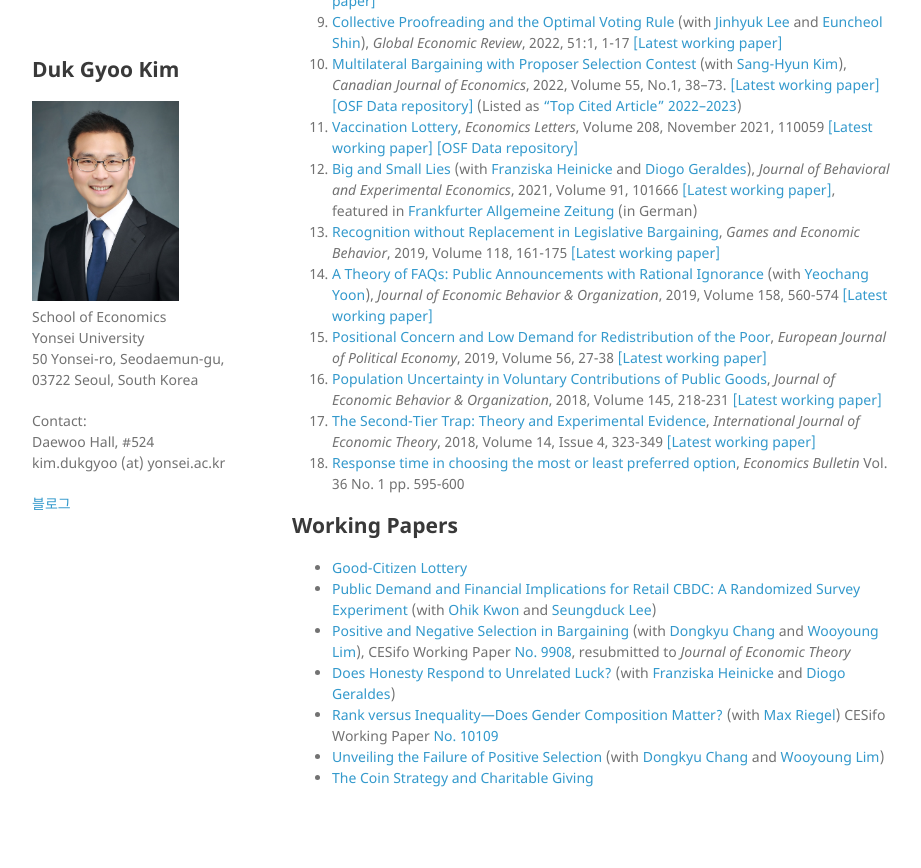
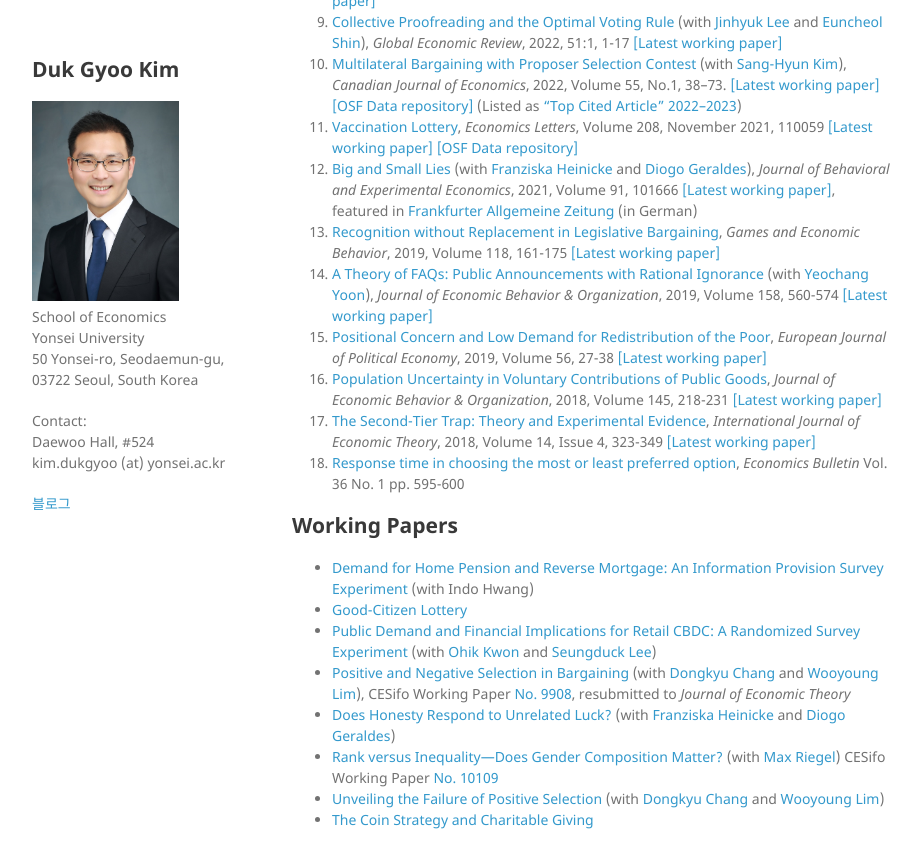
Before and after one commit to kimdukgyoo/kimdukgyoo.github.io, a Jekyll site: the page built from index.md, in a window 1280 px wide and 900 px high, scrolled down 715 px. Shown: the top 868 px of the window, without its empty margins (178-1099 px from the left). Built offline with Jekyll 4.4.1, drawn with Linux system fonts in a browser that asks for light colours; our own code applies the rules of GitHub Pages for plain Markdown files.

Commit message:
Update index.md

```diff
--- a/index.md
+++ b/index.md
@@ -39,6 +39,7 @@ Volume 55, No.1, 38--73. <a href="https://kimdukgyoo.github.io/PDFfiles/MBContes
 <!--6. Why Are the Poor Conservative? (with Paul Moon Sub Choi), _Korean Journal of Economics_, 2015, Vol.22(1), pp. 15-24-->
 
 ## Working Papers
+* <a href="https://kimdukgyoo.github.io/PDFfiles/HomePension.pdf" target="_blank">Demand for Home Pension and Reverse Mortgage: An Information Provision Survey Experiment</a> (with Indo Hwang)
 * <a href="https://kimdukgyoo.github.io/PDFfiles/CitizenLottery.pdf" target="_blank">Good-Citizen Lottery</a>
 * <a href="https://kimdukgyoo.github.io/PDFfiles/CBDCsurvey.pdf" target="_blank">Public Demand and Financial Implications for Retail CBDC: A Randomized Survey Experiment</a> (with <a href="https://www.researchgate.net/profile/Ohik-Kwon-3" target="_blank">Ohik Kwon</a> and <a href="https://sites.google.com/ucdavis.edu/seungduck-lee" target="_blank">Seungduck Lee</a>)
 * <a href="https://kimdukgyoo.github.io/PDFfiles/PositiveAndNegativeSelection.pdf" target="_blank">Positive and Negative Selection in Bargaining</a> (with <a href="https://sites.google.com/site/dongkyuchang/" target="_blank">Dongkyu Chang</a> and <a href="http://wooyoung.people.ust.hk/" target="_blank">Wooyoung Lim</a>), CESifo Working Paper <a href="https://www.cesifo.org/en/publikationen/2022/working-paper/positive-and-negative-selection-bargaining-experiment" target="_blank">No. 9908</a>, resubmitted to _Journal of Economic Theory_
```
